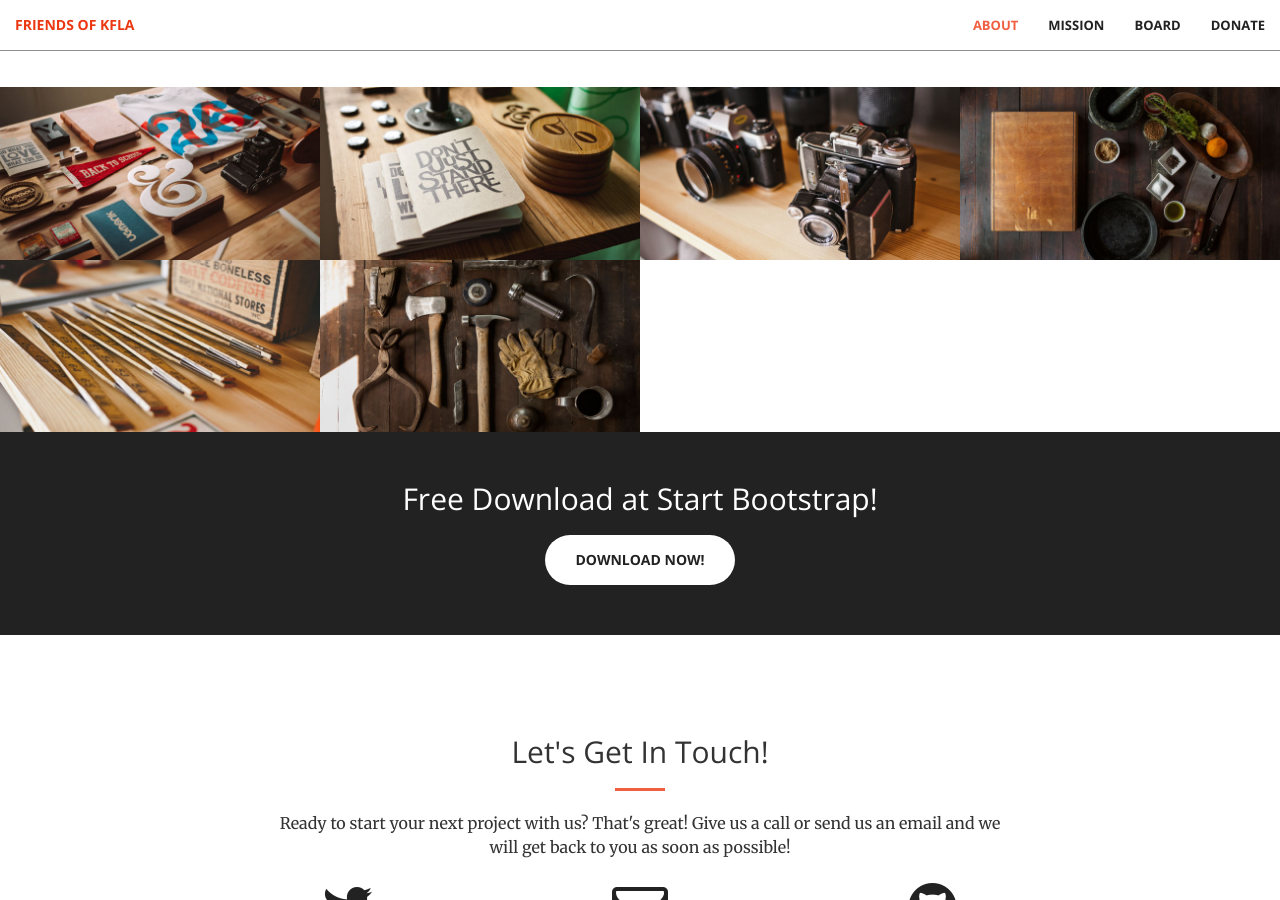
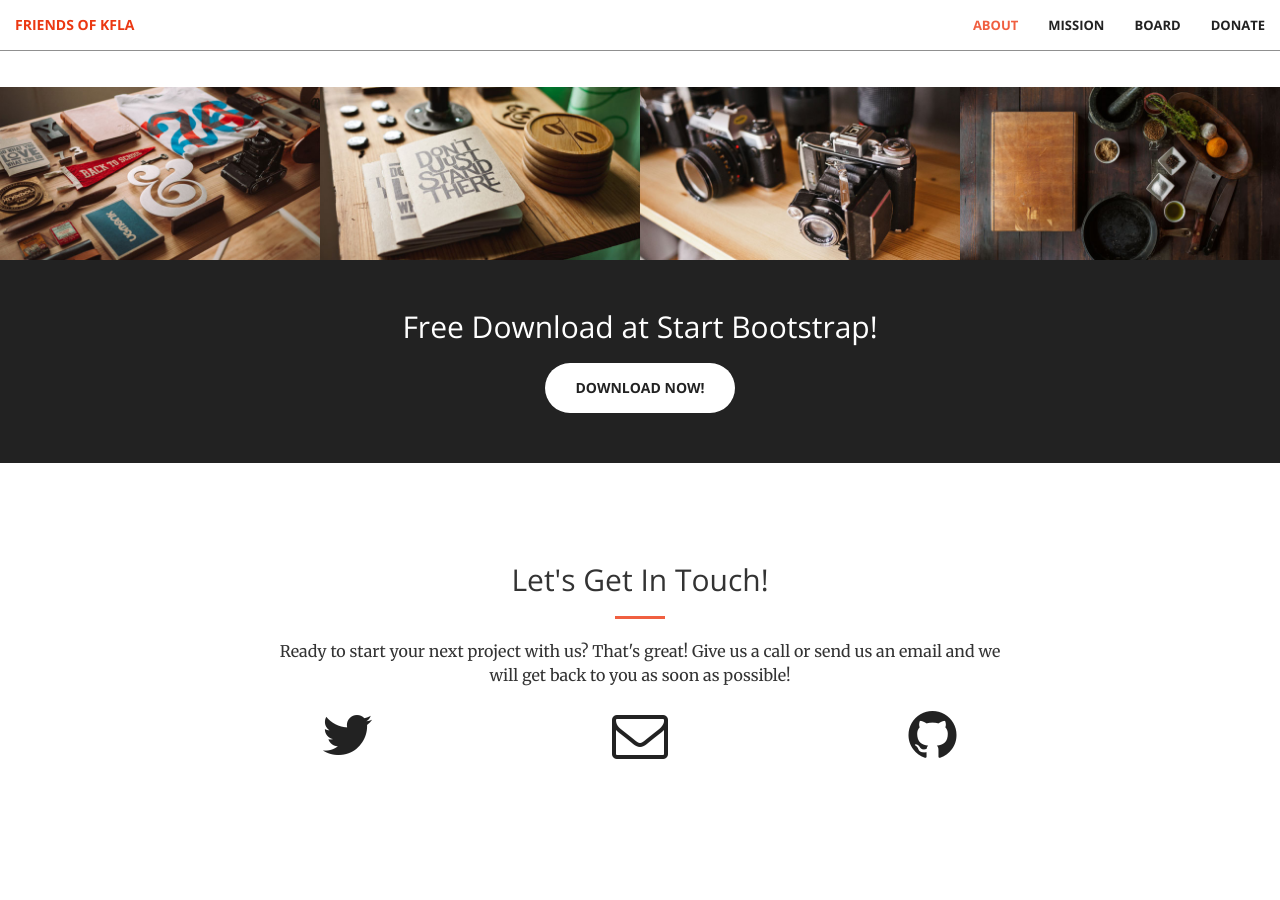
Before and after one commit to friendsofkfla/friendsofkfla.github.io, a Jekyll site: the page built from index.html, in a window 1280 px wide and 900 px high, scrolled down 1687 px. Built offline with Jekyll 4.4.1, drawn with Linux system fonts in a browser that asks for light colours.

Commit message:
Update Board

```diff
--- a/_includes/portfolio.html
+++ b/_includes/portfolio.html
@@ -52,40 +52,10 @@
                     <div class="portfolio-box-caption">
                         <div class="portfolio-box-caption-content">
                             <div class="project-category text-faded">
-                                Category
+                                &nbsp;
                             </div>
                             <div class="project-name">
-                                Project Name
-                            </div>
-                        </div>
-                    </div>
-                </a>
-            </div>
-            <div class="col-lg-3 col-sm-6">
-                <a href="#" class="portfolio-box">
-                    <img src="img/portfolio/5.jpg" class="img-responsive" alt="">
-                    <div class="portfolio-box-caption">
-                        <div class="portfolio-box-caption-content">
-                            <div class="project-category text-faded">
-                                Category
-                            </div>
-                            <div class="project-name">
-                                Project Name
-                            </div>
-                        </div>
-                    </div>
-                </a>
-            </div>
-            <div class="col-lg-3 col-sm-6">
-                <a href="#" class="portfolio-box">
-                    <img src="img/portfolio/6.jpg" class="img-responsive" alt="">
-                    <div class="portfolio-box-caption">
-                        <div class="portfolio-box-caption-content">
-                            <div class="project-category text-faded">
-                                Category
-                            </div>
-                            <div class="project-name">
-                                Project Name
+                                Ms. Martha Lee
                             </div>
                         </div>
                     </div>
```
Also changed, not shown: other parts of _includes/portfolio.html (+6 -6 lines).
